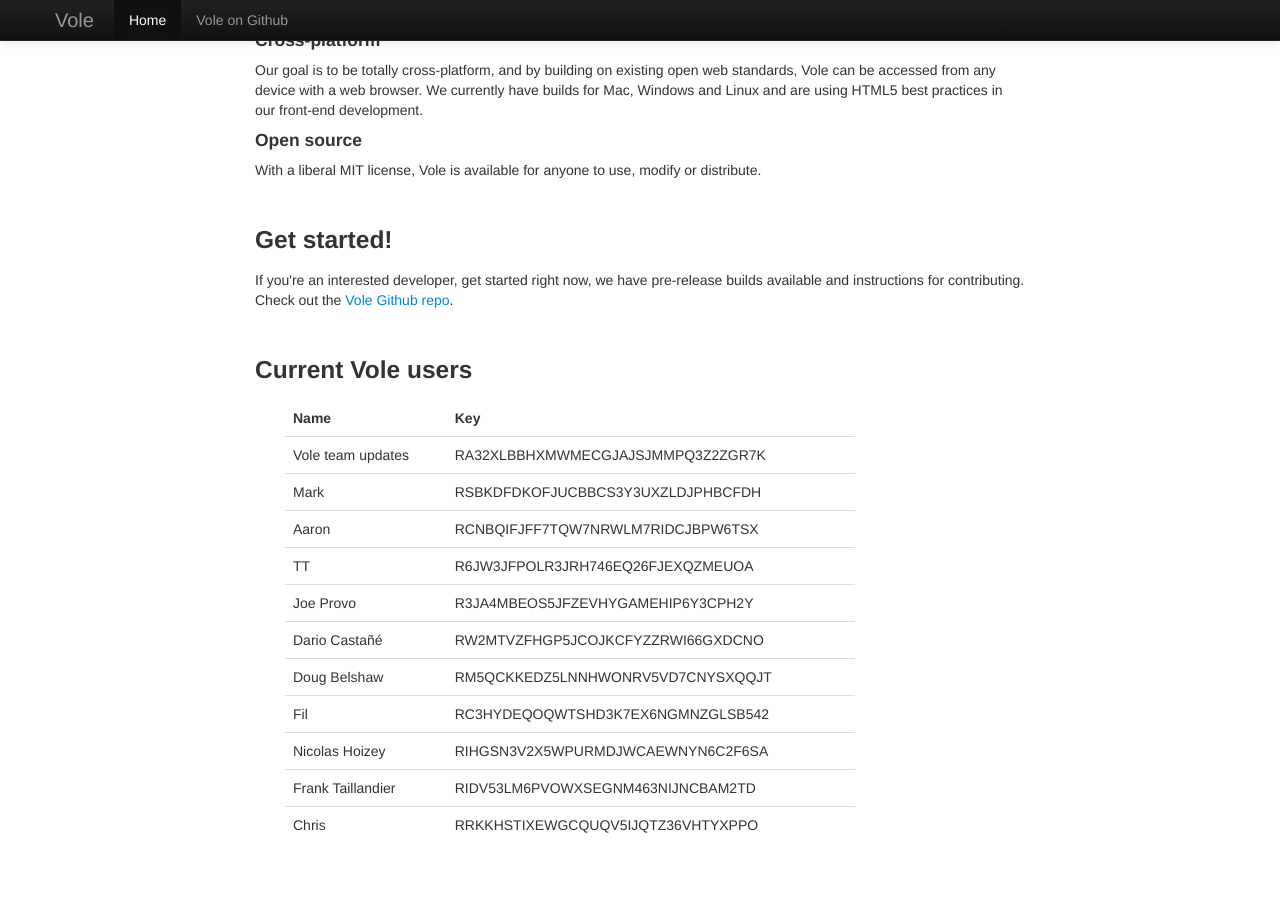
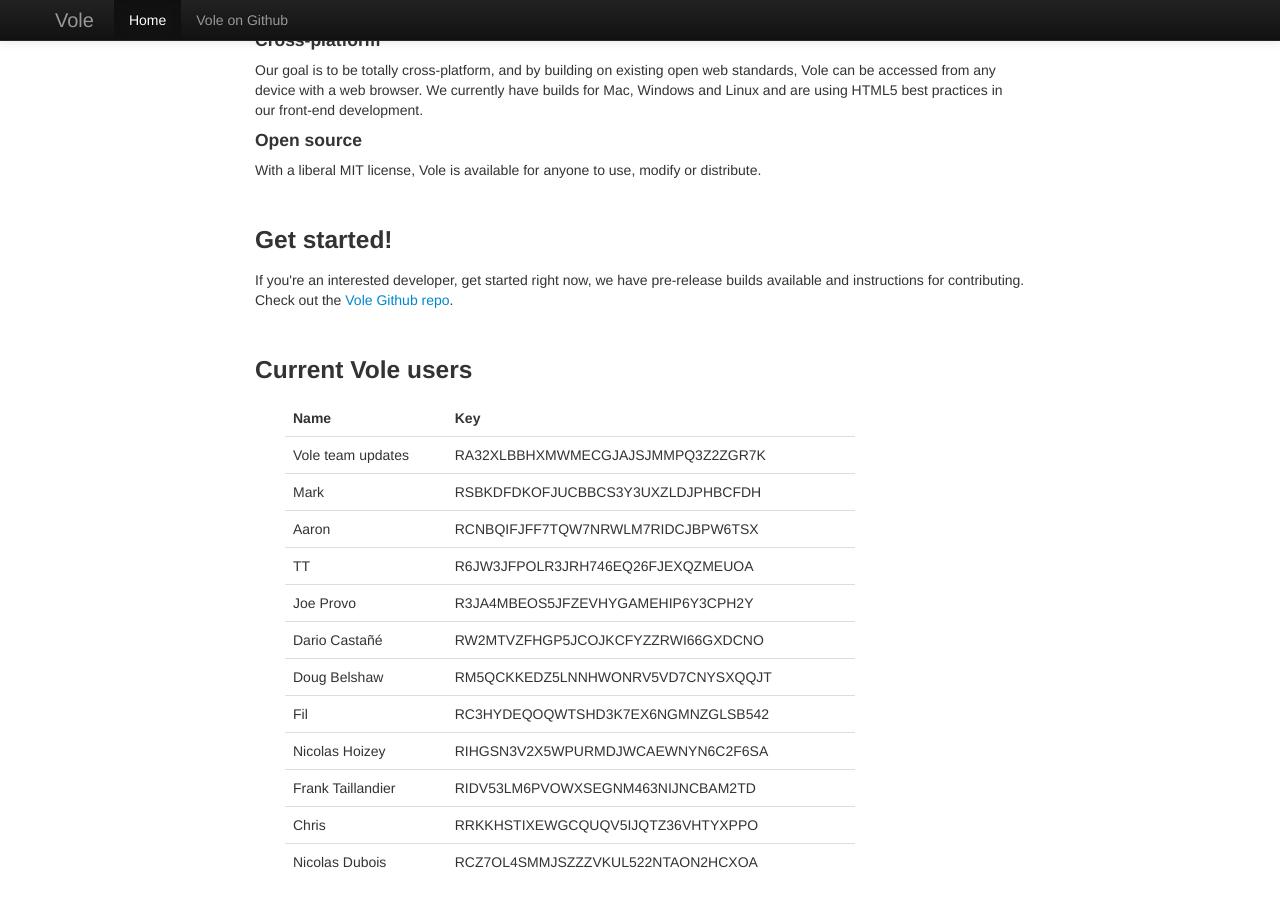
Before and after one commit to vole/vole.github.io, a Jekyll site: the page built from index.html, in a window 1280 px wide and 900 px high, scrolled down 1981 px. Built offline with Jekyll 4.4.1, drawn with Linux system fonts in a browser that asks for light colours; before the commit the page ends 2844 px from its top, so only the background shows below that.

Commit message:
Added Nicolas Dubois

```diff
--- a/index.html
+++ b/index.html
@@ -137,6 +137,10 @@
               <td>Chris</td>
               <td>RRKKHSTIXEWGCQUQV5IJQTZ36VHTYXPPO</td>
             </tr>
+            <tr>
+              <td>Nicolas Dubois</td>
+              <td>RCZ7OL4SMMJSZZZVKUL522NTAON2HCXOA</td>
+            </tr>
           </tbody>
         </table>
       </div>
```
